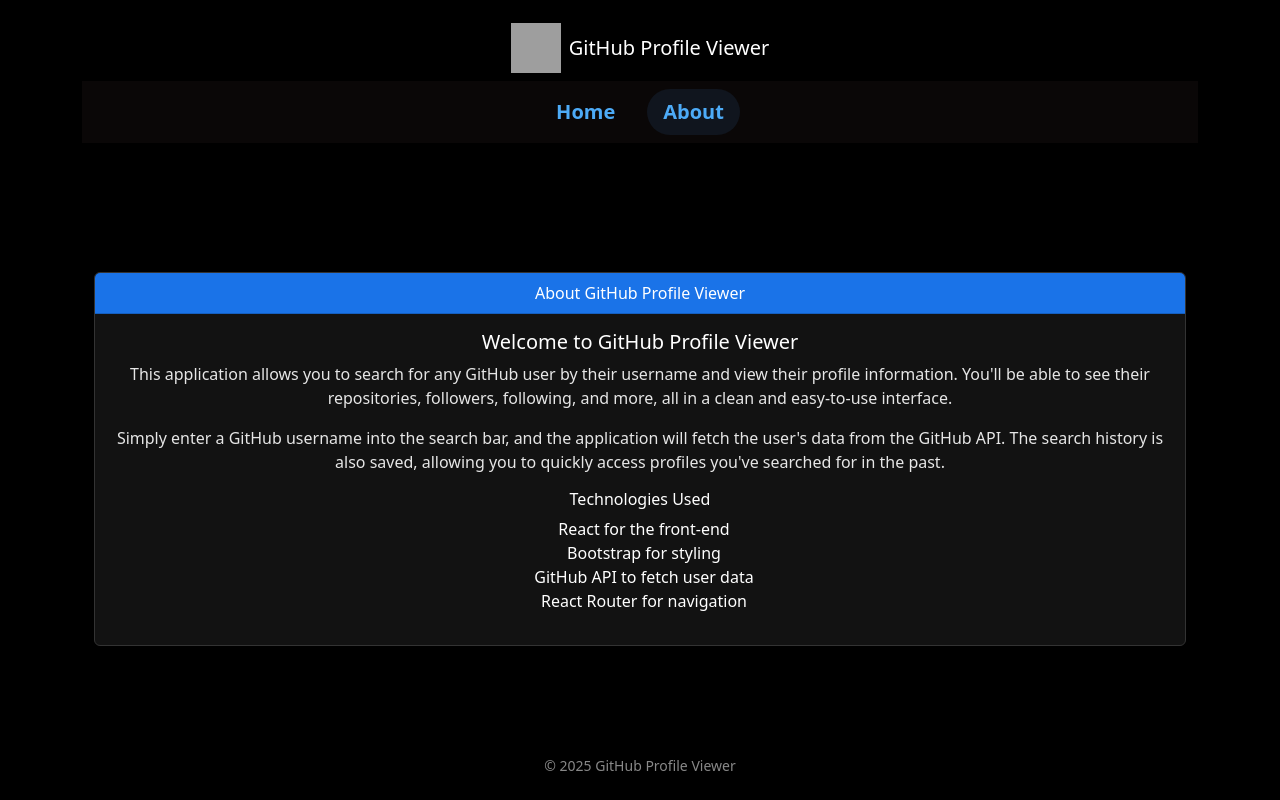
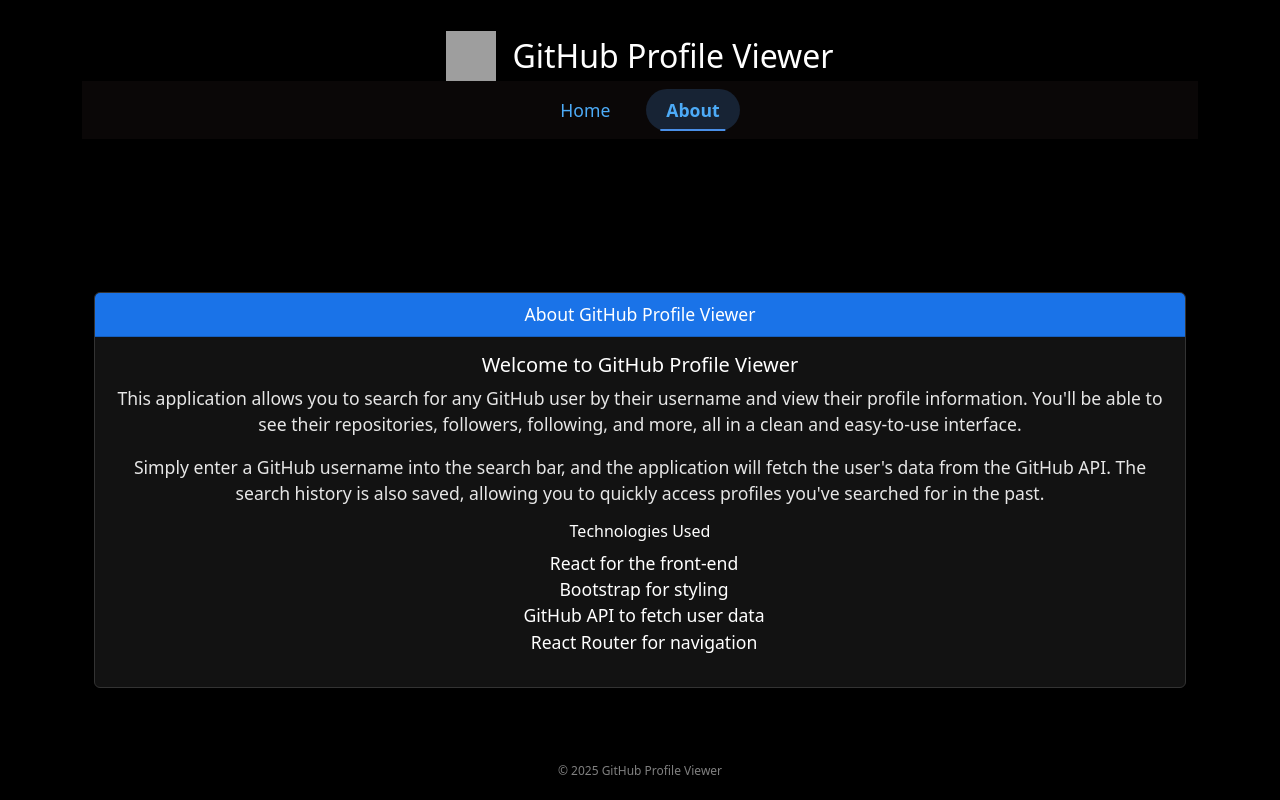
Before and after one commit to Eve-code93/github-profile-viewer, a React (Vite) app: page /about in a window 1280 px wide. Built offline with nearby package versions, Linux system fonts and the light colour scheme; grey boxes are pictures that could not be loaded.

Commit message:
style: minimize footer container height

```diff
--- a/package.json
+++ b/package.json
@@ -19,7 +19,8 @@
     "react-dom": "^19.0.0",
     "react-redux": "^9.2.0",
     "react-router-dom": "^7.5.1",
-    "redux": "^5.0.1"
+    "redux": "^5.0.1",
+    "styled-components": "^6.1.17"
   },
   "devDependencies": {
     "@eslint/js": "^9.22.0",
--- a/src/components/Layout.jsx
+++ b/src/components/Layout.jsx
@@ -4,31 +4,33 @@
 const Layout = ({ children }) => {
   return (
     <div className="d-flex flex-column min-vh-100">
-      <header className="bg-black shadow-sm">
+
+      <header className="bg-black shadow-sm py-3">
         <div className="container">
-          <div className="d-flex justify-content-center align-items-center py-2">
+          <div className="d-flex justify-content-center align-items-center">
             <img
               src="https://github.githubassets.com/images/modules/logos_page/GitHub-Mark.png"
               alt="GitHub Logo"
-              width="32"
-              height="32"
-              className="me-2"
+              width="40"
+              height="40"
+              className="me-3"
             />
-            <h1 className="h5 mb-0">GitHub Profile Viewer</h1>
+            <h2 className="mb-0 text-white">GitHub Profile Viewer</h2>
           </div>
           <NavBar />
         </div>
       </header>
 
-      <main className="flex-grow-1 py-3">
-        <div className="container">
+
+      <main className="flex-grow-1 py-4">
+        <div className="container" style={{ fontSize: '1.1rem' }}>
           {children}
         </div>
       </main>
 
-      <footer className="bg-black py-2 shadow-sm">
+      <footer className="bg-black py-1 shadow-sm">
         <div className="container text-center">
-          <small className="text-muted">
+          <small className="text-white-50" style={{ fontSize: '0.75rem' }}>
             &copy; {new Date().getFullYear()} GitHub Profile Viewer
           </small>
         </div>
--- a/src/components/NavBar.jsx
+++ b/src/components/NavBar.jsx
@@ -1,11 +1,14 @@
 import React from 'react';
 import { NavLink } from 'react-router-dom';
+import styled from 'styled-components'; // Consider using styled-components for better CSS management
 
 const NavBar = () => {
   return (
-    <nav className="navbar navbar-expand-lg shadow-sm" style={{ backgroundColor: 'rgba(12, 8, 8, 0.9)' }}>
+    <StyledNav className="navbar navbar-expand-lg shadow-sm">
       <div className="container-fluid">
-        {/* Navbar toggler for mobile */}
+
+
+
         <button
           className="navbar-toggler"
           type="button"
@@ -18,48 +21,62 @@
           <span className="navbar-toggler-icon"></span>
         </button>
 
-        {/* Navbar links */}
         <div className="collapse navbar-collapse" id="navbarNav">
-          <ul className="navbar-nav mx-auto d-flex align-items-center">
-            <li className="nav-item mx-2">
-              <NavLink
+          <ul className="navbar-nav mx-auto">
+            <NavItem>
+              <StyledNavLink
                 to="/"
-                className={({ isActive }) =>
-                  `nav-link fw-semibold fs-5 px-3 py-2 rounded-pill ${isActive ? 'active' : ''}`
-                }
+                end
               >
                 Home
-              </NavLink>
-            </li>
-            <li className="nav-item mx-2">
-              <NavLink
+              </StyledNavLink>
+            </NavItem>
+            <NavItem>
+              <StyledNavLink
                 to="/about"
-                className={({ isActive }) =>
-                  `nav-link fw-semibold fs-5 px-3 py-2 rounded-pill ${isActive ? 'active' : ''}`
-                }
               >
                 About
-              </NavLink>
-            </li>
+              </StyledNavLink>
+            </NavItem>
           </ul>
         </div>
       </div>
+    </StyledNav>
+  );
+};
 
-      {/* CSS Styles */}
-      <style>{`
-        .nav-link {
-          color: #333;
+
+const StyledNav = styled.nav`
+  background-color: rgba(12, 8, 8, 0.9);
+  backdrop-filter: blur(8px);
+  -webkit-backdrop-filter: blur(8px);
+  padding: 0.5rem 1rem;
+`;
+
+const NavItem = styled.li`
+  margin: 0 0.5rem;
+  display: flex;
+  align-items: center;
+`;
+
+const StyledNavLink = styled(NavLink)`
+  color: #e0e0e0;
+  font-weight: 500;
+  font-size: 1.1rem;
+  padding: 0.5rem 1.25rem;
+  border-radius: 2rem;
+  transition: all 0.3s ease;
   position: relative;
-          transition: all 0.3s ease;
-          cursor: pointer;
+  text-decoration: none;
+  display: inline-block;
+
+  &:hover {
+    color: #4a8fe7;
+    transform: translateY(-2px);
+    background-color: rgba(74, 143, 231, 0.1);
   }
 
-        .nav-link:hover {
-          color: #4a8fe7;
-          transform: translateY(-2px);
-        }
-
-        .nav-link::after {
+  &::after {
     content: '';
     position: absolute;
     width: 0;
@@ -71,22 +88,19 @@
     transform: translateX(-50%);
   }
 
-        .nav-link:hover::after {
+  &:hover::after {
     width: 70%;
   }
 
-        .nav-link.active {
+  &.active {
     color: #4a8fe7;
-          background-color: rgba(74, 143, 231, 0.1);
+    background-color: rgba(74, 143, 231, 0.2);
+    font-weight: 600;
+
+    &::after {
+      width: 70%;
     }
-
-        .navbar {
-          backdrop-filter: blur(8px);
-          -webkit-backdrop-filter: blur(8px);
   }
-      `}</style>
-    </nav>
-  );
-};
+`;
 
 export default NavBar;
```
Also changed, not shown: 1 other file (tests, documents, lock files or other folders). Lines whose indentation alone changed are shown as unchanged.
